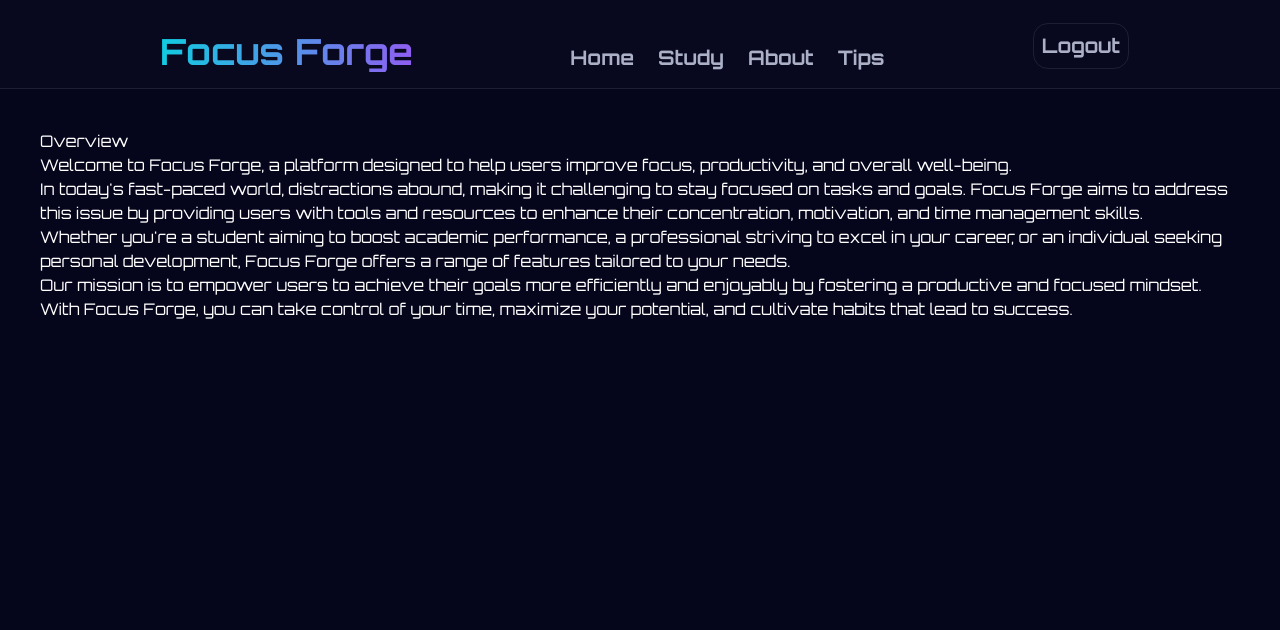
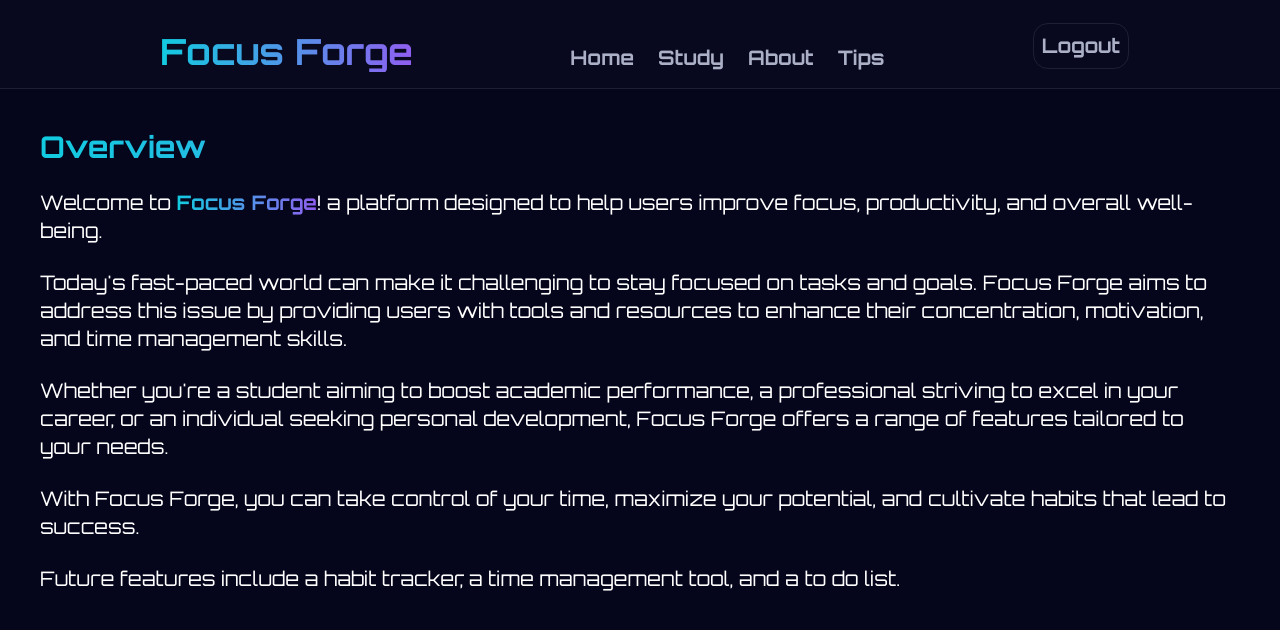
Before and after one commit to jakekressley/Focus-Forge, a Next.js app: page /about in a window 1280 px wide. Shown: the top 630 px of the page. Built offline with nearby package versions, Linux system fonts and the light colour scheme; no server answers.

Commit message:
tips and about styling

```diff
--- a/app/about/page.tsx
+++ b/app/about/page.tsx
@@ -3,18 +3,16 @@ import React from "react";
 const page = () => {
   return (
     <div>
-      <section id="overview">
-        <h2>Overview</h2>
+      <section id="overview" className="flex flex-col gap-6 text-xl">
+        <h2 className="--header-name text-3xl font-bold">Overview</h2>
         <p>
-          Welcome to Focus Forge, a platform designed to help users improve
+          Welcome to <span className="--header-name font-bold">Focus Forge</span>! a platform designed to help users improve
           focus, productivity, and overall well-being.
         </p>
 
         <p>
-          In today's fast-paced world, distractions abound, making it
-          challenging to stay focused on tasks and goals. Focus Forge aims to
-          address this issue by providing users with tools and resources to
-          enhance their concentration, motivation, and time management skills.
+          Today's fast-paced world can make it challenging to stay focused on tasks and goals. Focus Forge aims to
+          address this issue by providing users with tools and resources to enhance their concentration, motivation, and time management skills.
         </p>
 
         <p>
@@ -25,10 +23,11 @@ const page = () => {
         </p>
 
         <p>
-          Our mission is to empower users to achieve their goals more
-          efficiently and enjoyably by fostering a productive and focused
-          mindset. With Focus Forge, you can take control of your time,
+          With Focus Forge, you can take control of your time,
           maximize your potential, and cultivate habits that lead to success.
+        </p>
+        <p>
+          Future features include a habit tracker, a time management tool, and a to do list.
         </p>
       </section>
     </div>
--- a/app/globals.css
+++ b/app/globals.css
@@ -218,3 +218,7 @@ body {
         width: 100%;
     }
 }
+
+.--tips li {
+  margin-bottom: 5px;
+}
--- a/app/tips/page.tsx
+++ b/app/tips/page.tsx
@@ -3,15 +3,15 @@ import React from "react";
 const page = () => {
   return (
     <div>
-      <h1 className="text-6xl font-bold text-center">Tips for Focus</h1>
-      <div className="grid grid-rows-2 grid-cols-2 gap-y-10">
-        <ul>
+      <div className="flex flex-col gap-6 w-[60%] ml-20 --tips">
+        <ul className="gap-10">
+          <li className="text-3xl mb-2 --header-name font-bold">Staying Focused</li>
           <li>
-            Set Clear Goals: Define what you want to achieve and break it down
+            <strong>Set Clear Goals:</strong> Define what you want to achieve and break it down
             into smaller, manageable tasks.
           </li>
           <li>
-            Use Time Management Techniques: Try techniques like the Pomodoro
+            <strong>Use Time Management Techniques:</strong> Try techniques like the Pomodoro
             Technique or time blocking to stay focused during work sessions. Try
             using Focus Forge's built in Pomodoro Timer in the Study tab!
           </li>
@@ -38,6 +38,7 @@ const page = () => {
           </li>
         </ul>
         <ul>
+        <li className="text-3xl mb-2 --header-name font-bold">Avoiding Burnout</li>
           <li>
             <strong>Set Boundaries:</strong> Establish clear boundaries between
             work and personal life to prevent overwork.
@@ -66,6 +67,7 @@ const page = () => {
         </ul>
         <ul>
           <li>
+          <li className="text-3xl mb-2 --header-name font-bold">Achieving Deep Focus</li>
             <strong>Single Tasking:</strong> Focus on one task at a time to
             maximize concentration and productivity.
           </li>
@@ -90,34 +92,6 @@ const page = () => {
             can reduce efficiency and diminish the quality of work.
           </li>
         </ul>
-        <ul>
-          <li>
-            <strong>Active Listening:</strong> Stay engaged during lectures or
-            study sessions by actively listening and taking notes.
-          </li>
-          <li>
-            <strong>Break Information Into Chunks:</strong> Divide complex
-            topics into smaller, more manageable chunks for easier
-            comprehension.
-          </li>
-          <li>
-            <strong>Use Visualization Techniques:</strong> Visualize concepts or
-            information to aid in understanding and retention.
-          </li>
-          <li>
-            <strong>Regular Review:</strong> Review material regularly to
-            reinforce learning and improve retention.
-          </li>
-          <li>
-            <strong>Teach What You Learn:</strong> Reinforce your understanding
-            of topics by explaining them to others or teaching them.
-          </li>
-          <li>
-            <strong>Practice Retrieval:</strong> Test your knowledge through
-            practice quizzes or recall exercises to strengthen memory and
-            recall.
-          </li>
-        </ul>
       </div>
     </div>
   );
```
